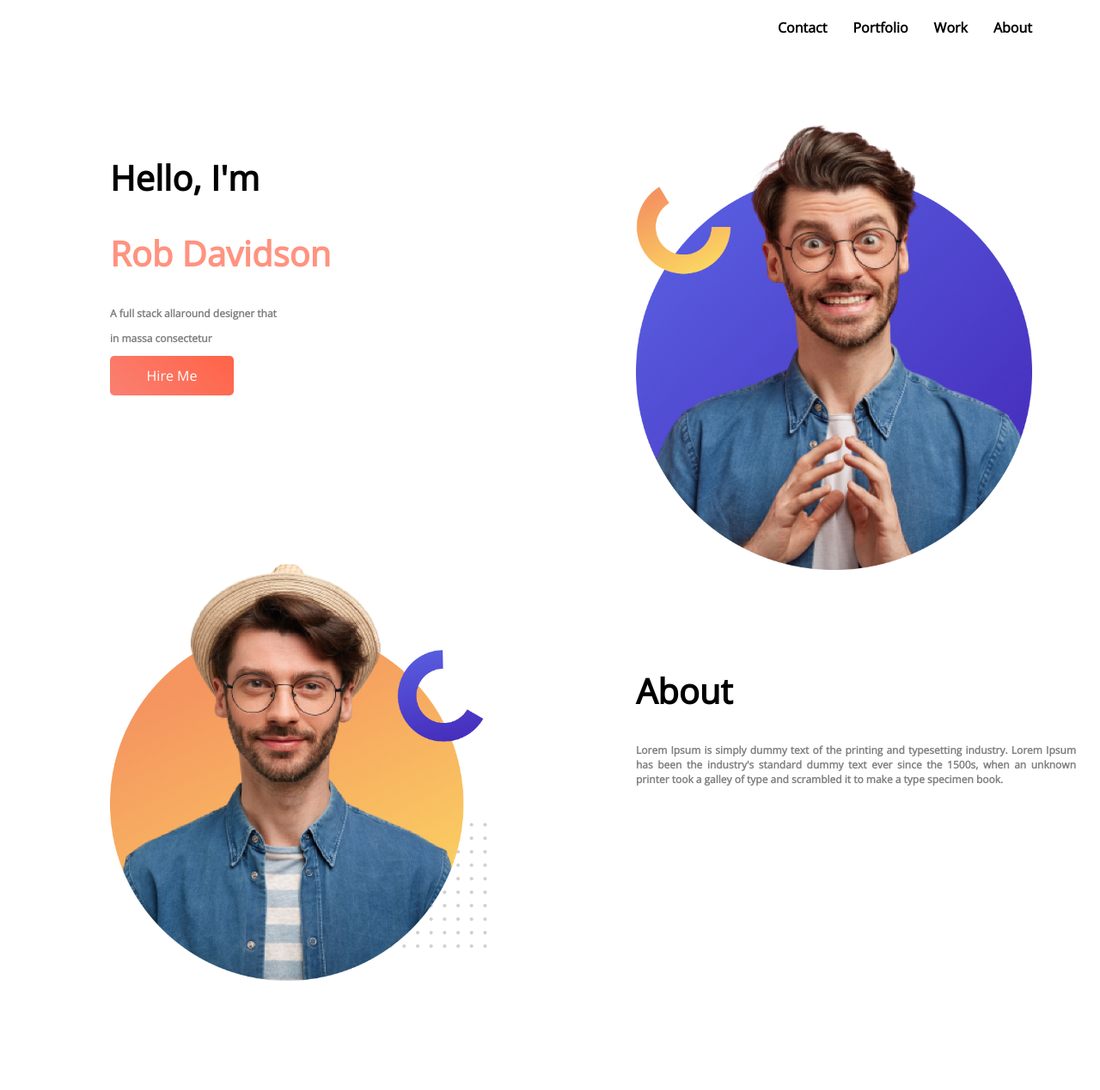
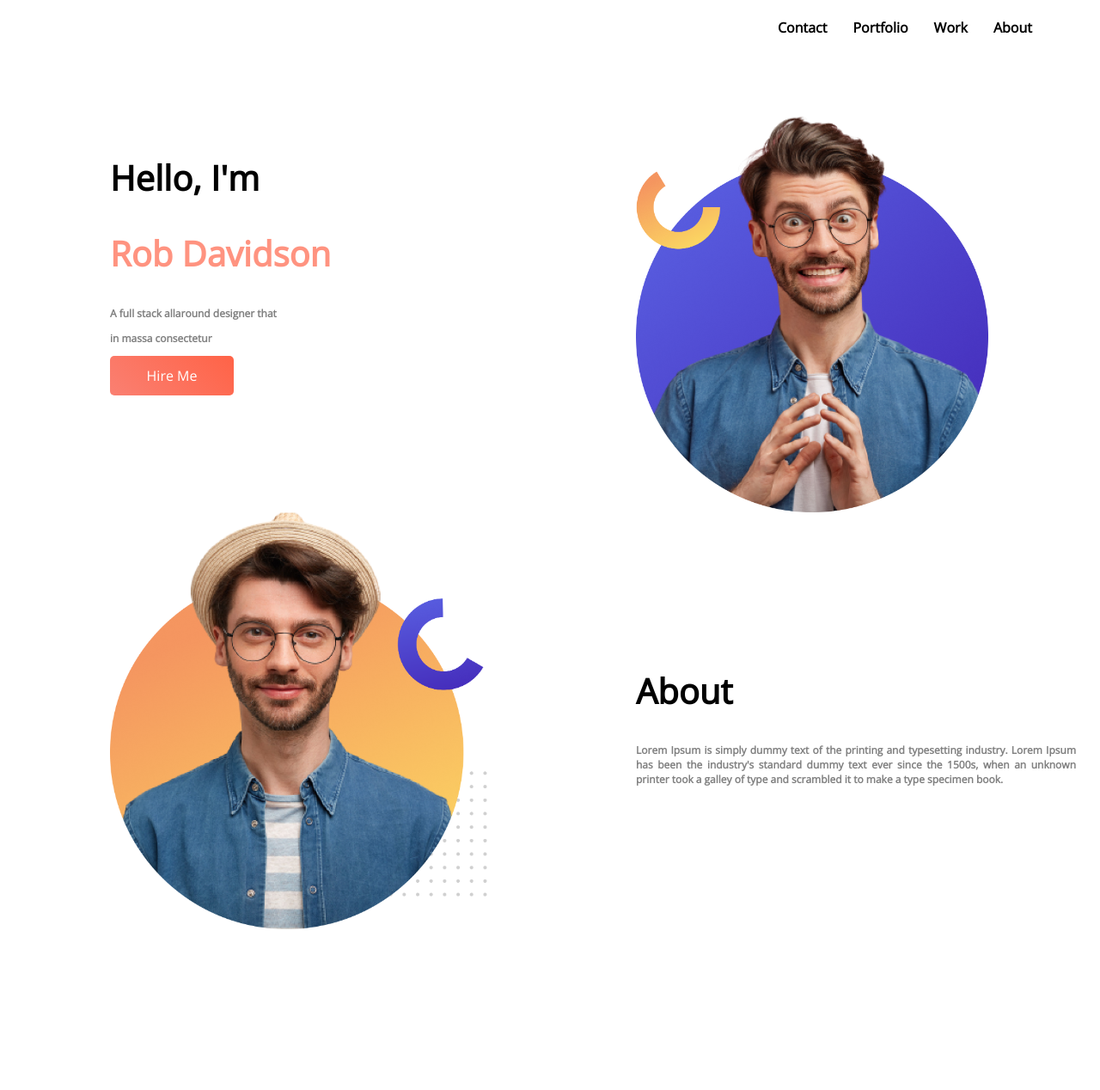
Before and after one commit to jrwdmamun825/personal-website1, a plain HTML site: page index.html in a window 1280 px wide. Shown: the top 1268 px of the page at 86% size. Drawn offline with nearby package versions, Linux system fonts and the light colour scheme.

Commit message:
assignment

```diff
--- a/style.css
+++ b/style.css
@@ -86,9 +86,14 @@ p {
 .top-1 {
     margin-top: -90px;
 
+
+}
+.top-1 img{
+    width: 80%;
+
 }
 .top-2 {
-    margin-top: -120px;
+    margin-top: -180px;
     margin-left: 10%;
 }
 .third-section {
@@ -142,6 +147,7 @@ footer {
     width: 60%;
     height: 150px;
     background-image: url("images/Group_33094_1.png");
+    background-size: 100%;
     margin-left: 20%;
     border-radius: 20px;
     padding: 20px;
```
